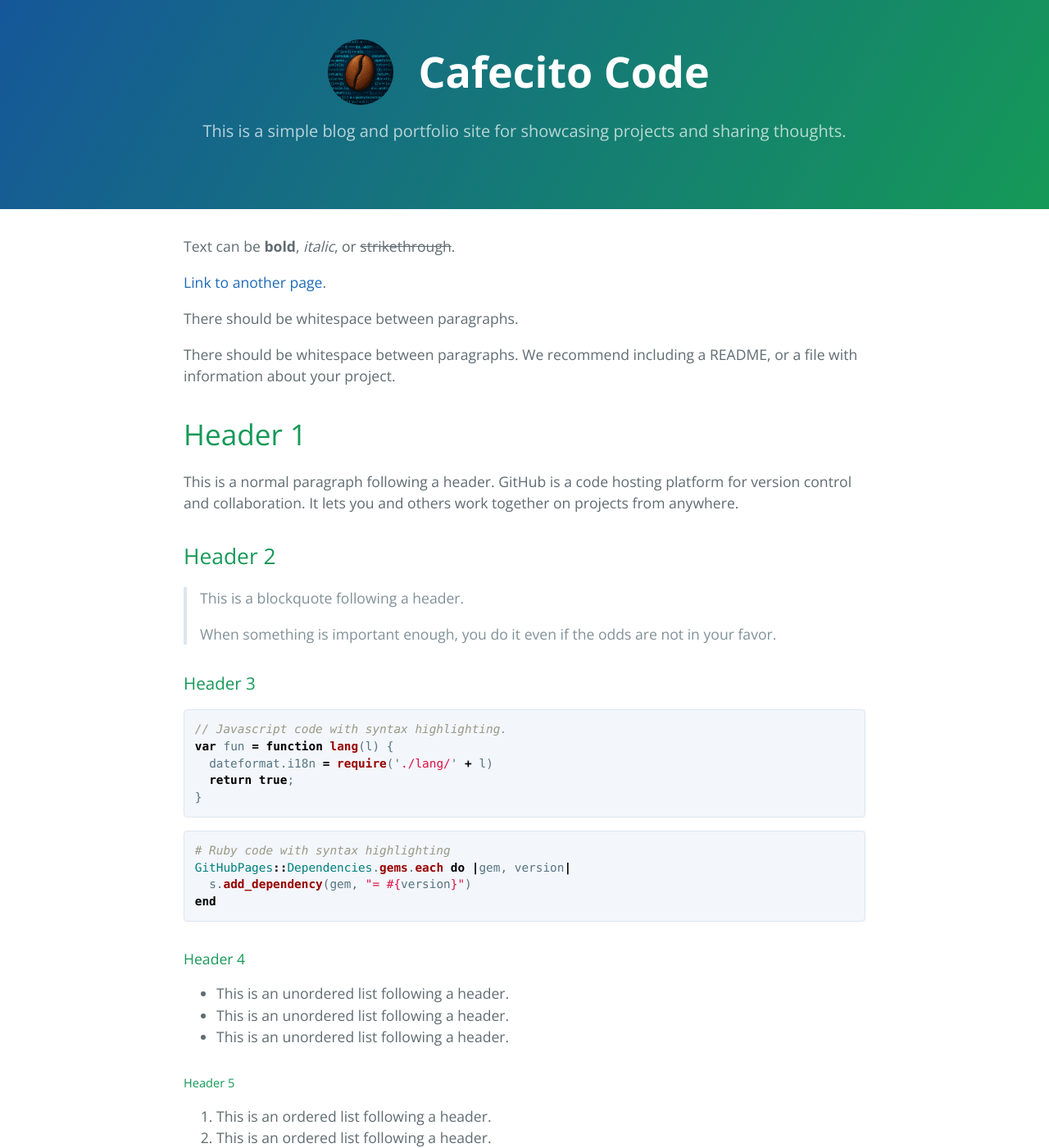
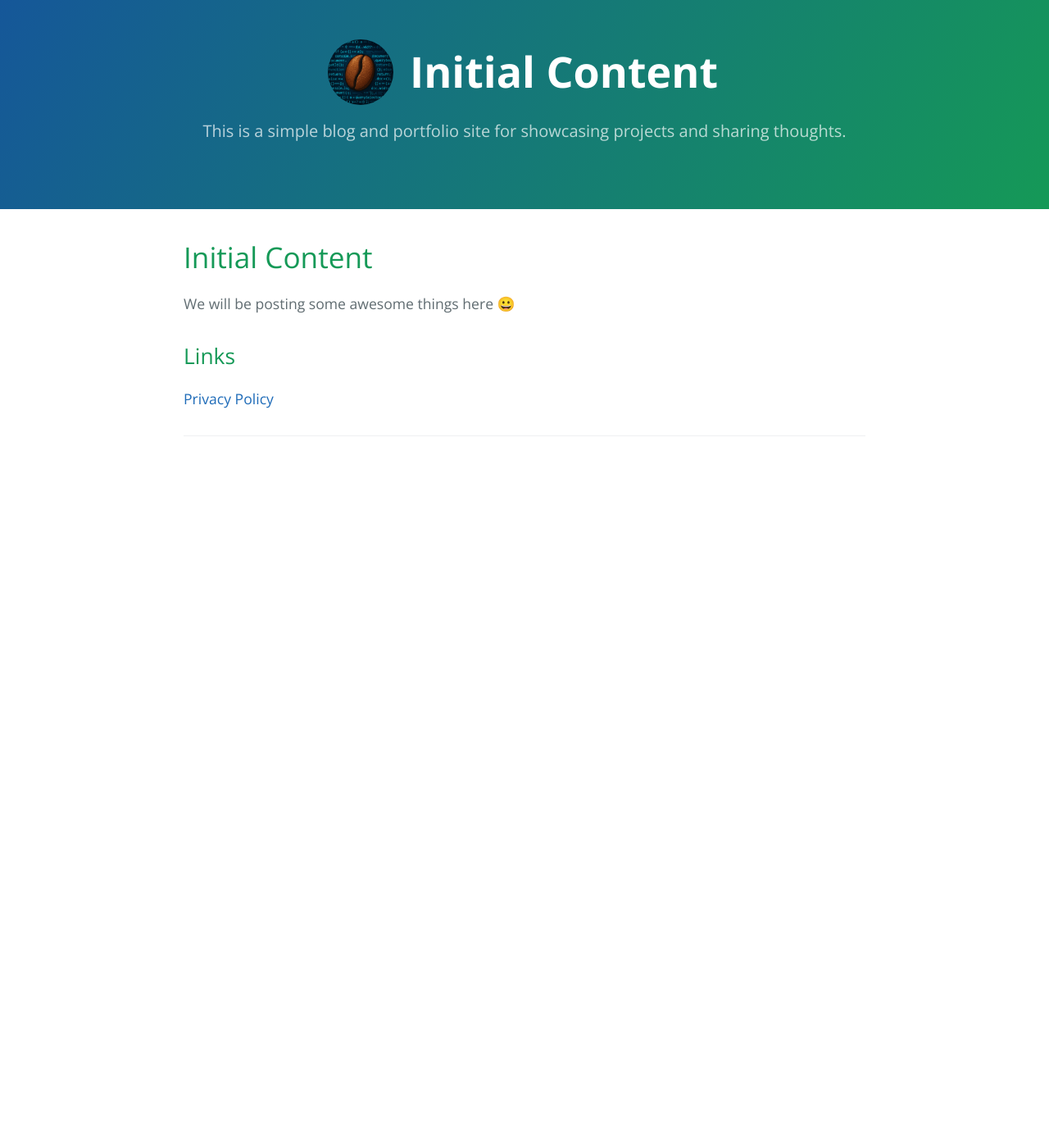
Before and after one commit to cafecito-code/cafecito-public-page, a Jekyll site: the page built from index.md, in a window 1280 px wide and 1400 px high. Shown: the whole window at 82% size. Built offline with Jekyll 4.4.1, drawn with Linux system fonts in a browser that asks for light colours; our own code applies the rules of GitHub Pages for plain Markdown files; some of the changed text lies outside the part shown.

Commit message:
Internal policy Links

````diff
--- a/index.md
+++ b/index.md
@@ -2,122 +2,9 @@
 layout: default
 ---
 
-Text can be **bold**, _italic_, or ~~strikethrough~~.
+# Initial Content
 
-[Link to another page](./another-page.html).
+We will be posting some awesome things here 😀
 
-There should be whitespace between paragraphs.
-
-There should be whitespace between paragraphs. We recommend including a README, or a file with information about your project.
-
-# Header 1
-
-This is a normal paragraph following a header. GitHub is a code hosting platform for version control and collaboration. It lets you and others work together on projects from anywhere.
-
-## Header 2
-
-> This is a blockquote following a header.
->
-> When something is important enough, you do it even if the odds are not in your favor.
-
-### Header 3
-
-```js
-// Javascript code with syntax highlighting.
-var fun = function lang(l) {
-  dateformat.i18n = require('./lang/' + l)
-  return true;
-}
-```
-
-```ruby
-# Ruby code with syntax highlighting
-GitHubPages::Dependencies.gems.each do |gem, version|
-  s.add_dependency(gem, "= #{version}")
-end
-```
-
-#### Header 4
-
-*   This is an unordered list following a header.
-*   This is an unordered list following a header.
-*   This is an unordered list following a header.
-
-##### Header 5
-
-1.  This is an ordered list following a header.
-2.  This is an ordered list following a header.
-3.  This is an ordered list following a header.
-
-###### Header 6
-
-| head1        | head two          | three |
-|:-------------|:------------------|:------|
-| ok           | good swedish fish | nice  |
-| out of stock | good and plenty   | nice  |
-| ok           | good `oreos`      | hmm   |
-| ok           | good `zoute` drop | yumm  |
-
-### There's a horizontal rule below this.
-
-* * *
-
-### Here is an unordered list:
-
-*   Item foo
-*   Item bar
-*   Item baz
-*   Item zip
-
-### And an ordered list:
-
-1.  Item one
-1.  Item two
-1.  Item three
-1.  Item four
-
-### And a nested list:
-
-- level 1 item
-  - level 2 item
-  - level 2 item
-    - level 3 item
-    - level 3 item
-- level 1 item
-  - level 2 item
-  - level 2 item
-  - level 2 item
-- level 1 item
-  - level 2 item
-  - level 2 item
-- level 1 item
-
-### Small image
-
-![Octocat](https://github.githubassets.com/images/icons/emoji/octocat.png)
-
-### Large image
-
-![Branching](https://guides.github.com/activities/hello-world/branching.png)
-
-
-### Definition lists can be used with HTML syntax.
-
-<dl>
-<dt>Name</dt>
-<dd>Godzilla</dd>
-<dt>Born</dt>
-<dd>1952</dd>
-<dt>Birthplace</dt>
-<dd>Japan</dd>
-<dt>Color</dt>
-<dd>Green</dd>
-</dl>
-
-```
-Long, single-line code blocks should not wrap. They should horizontally scroll if they are too long. This line should be long enough to demonstrate this.
-```
-
-```
-The final element.
-```
+## Links
+[Privacy Policy](https://cafecito.071983.xyz/cafecito-internal-apps-policy)
````
Also changed, not shown: PRIVACY_POLICY_INTERNAL.md (added, +53 -0 lines).
